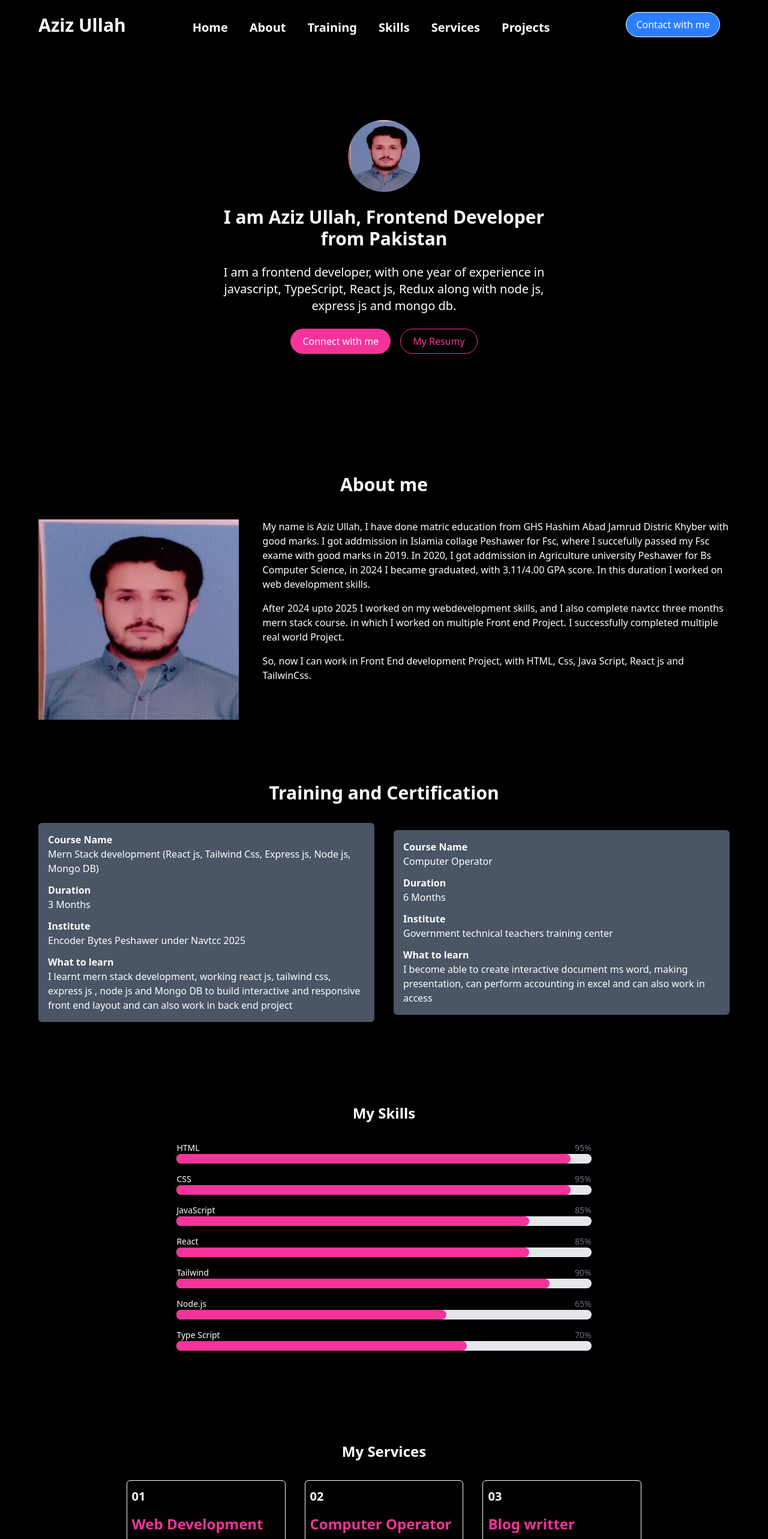
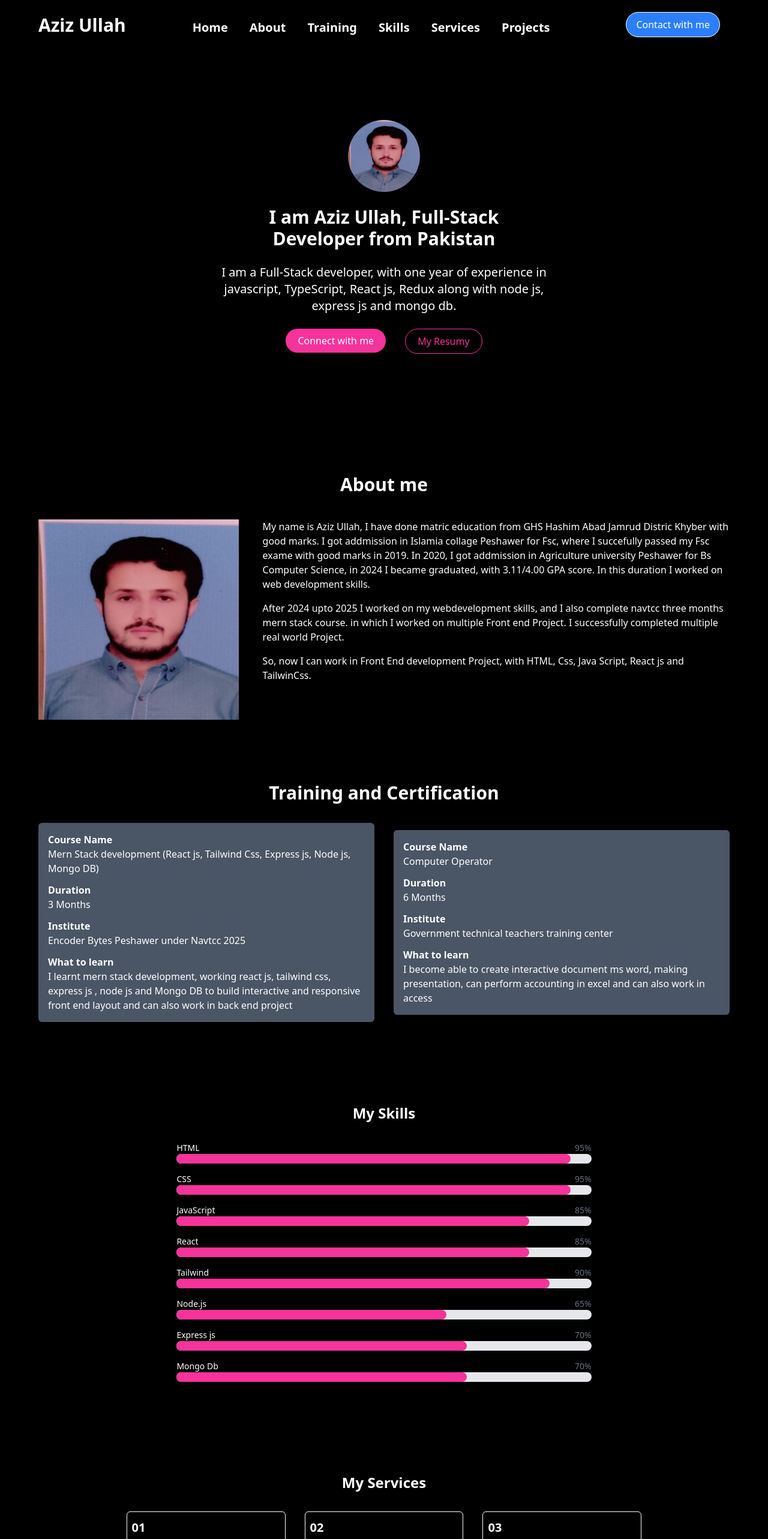
Before and after one commit to khan-afridi515/AzizPortFolio, a React (Vite) app: page / in a window 1280 px wide. Shown: the top 2566 px of the page at 60% size. Built offline with nearby package versions, Linux system fonts and the light colour scheme.

Commit message:
new changes

```diff
--- a/package.json
+++ b/package.json
@@ -11,6 +11,7 @@
   },
   "dependencies": {
     "@tailwindcss/vite": "^4.1.8",
+    "emailjs-com": "^3.2.0",
     "react": "^19.1.0",
     "react-dom": "^19.1.0",
     "react-router-dom": "^7.6.2",
--- a/src/About/AboutMe.jsx
+++ b/src/About/AboutMe.jsx
@@ -2,7 +2,7 @@ import React from 'react'
 
 const AboutMe = () => {
   return (
-    <div className='px-16 bg-black'>
+    <div className='px-16 bg-black w-full'>
 
        <h1 className='text-center text-white text-3xl font-bold'>About me</h1>
       <div className='flex md:flex-row flex-col md:justify-start justify-center md:items-start items-center gap-10 w-[100%] py-10'>
--- a/src/Project/projects.jsx
+++ b/src/Project/projects.jsx
@@ -49,7 +49,7 @@ const Project = () => {
   ]
 
   return (
-    <div className='bg-black py-16 px-16'>
+    <div className='w-full bg-black py-16 px-16'>
       <h1 className='text-3xl font-bold text-center pb-1 text-white'>Projects</h1>
       <p className='text-white text-center pb-10'>Click the photo to access the project</p>
       <h2 className='text-2xl font-bold text-yellow-200 py-5'>React Js Projects</h2>
--- a/src/Skills/skill.jsx
+++ b/src/Skills/skill.jsx
@@ -9,7 +9,8 @@ const Skill = () => {
         { name: "React", level:  85},
         { name: "Tailwind", level: 90},
         { name: "Node.js", level: 65 },
-        { name: "Type Script", level: 70}
+        { name: "Express js", level: 70},
+        { name: "Mongo Db", level: 70}
       ];
 
   return (
--- a/src/Training/Train.jsx
+++ b/src/Training/Train.jsx
@@ -16,7 +16,7 @@ const Train = () => {
         }
     ]
   return (
-    <div className='px-16 py-16 bg-black'>
+    <div className='px-16 py-16 bg-black w-full'>
         <h1 className='text-center text-white text-3xl font-bold'>Training and Certification</h1>
       <div className='w-full flex md:flex-row md-justify-start justify-center items-center flex-col gap-8 my-8'>
           {
--- a/src/contact/contacts.jsx
+++ b/src/contact/contacts.jsx
@@ -1,7 +1,41 @@
-import React from 'react'
+import React, { useRef } from 'react';
+import emailjs from 'emailjs-com';
 import "./contact.css";
 
+
+
 const Contacts = () => {
+
+  const form = useRef();
+
+  const sendEmail = (e) =>{
+     e.preventDefault();
+
+     emailjs
+     .sendForm(
+       'service_gihdgme',
+       'template_8ng52qa',
+        form.current,
+       'H4oqzQmLvTkqYswjq'
+
+     )
+     .then(
+      (result)=>{
+        alert("Message sent successfully!");
+        console.log(result.text);
+        e.target.reset;
+      },
+      (error)=>{
+        alert("Failed to sent message, please try again!");
+        console.log(error.text);
+      }
+     )
+  }
+
+  // service_id = service_gihdgme
+  // template_id = template_cbcrpuu
+  // public key = H4oqzQmLvTkqYswjq
+
   return (
     <div className='bg-black py-16 px-16 w-full'>
         <h1 className='text-3xl text-white font-bold text-center mb-12'>Contact me</h1>
@@ -26,21 +60,25 @@ const Contacts = () => {
       </div>
 
       <div className='flex flex-col gap-4 md:w-[46%] w-[95%]'>
-          <div className='flex flex-col gap-1 w-full'>
+        <form ref={form} action=""  onSubmit={sendEmail} className='flex flex-col gap-4'>
+        <div className='flex flex-col gap-1 w-full'>
             <label className='text-white'>Your name</label>
-            <input type="text"  className='w-full py-2 px-4 border border-white bg-gray-900 rounded-md outline-none text-white'></input>
+            <input type="text" name="name" className='w-full py-2 px-4 border border-white bg-gray-900 rounded-md outline-none text-white'></input>
           </div>
           <div className='flex flex-col gap-1 w-full'>
             <label className='text-white'>Your Email</label>
-            <input type="email" className='w-full py-2 px-4 border border-white bg-gray-900 rounded-md outline-none text-white'></input>
+            <input type="text" name="title" className='w-full py-2 px-4 border border-white bg-gray-900 rounded-md outline-none text-white'></input>
           </div>
           <div className='flex flex-col gap-1 w-full'>
           <label className='text-white'>Your message</label>
-          <textarea type="text" className='w-full h-30 rounded-md py-2 px-4 border border-white outline-none bg-gray-900 text-white'></textarea>
+          <textarea type="text" name="message" className='w-full h-30 rounded-md py-2 px-4 border border-white outline-none bg-gray-900 text-white'></textarea>
           </div>
           <div className='flex gap-1 w-full'>
-            <button className='px-4 py-1 bg-blue-500 text-xl cursor-pointer rounded-md sbmt'>Submit</button>
+            <button type="submit" className='px-4 py-1 bg-blue-500 text-xl cursor-pointer rounded-md sbmt'>Submit</button>
           </div>
+
+        </form>
+
       </div>
 
     </div>
--- a/src/hero/hero.jsx
+++ b/src/hero/hero.jsx
@@ -1,20 +1,22 @@
 import React from 'react'
 import "./hero.css";
+import { Link } from 'react-scroll';
+
 
 const Hero = () => {
   return (
-    <div className='flex flex-col py-50 px-8 justify-center items-center gap-6 bg-black'>
+    <div className='flex flex-col py-50 px-8 justify-center items-center gap-6 bg-black w-full'>
       <div className='w-30'>
         <img src="images/Aziz.jpg" className='w-[100%] rounded-full'></img>
       </div>
-      <div className='sm:w-150 w-110'>
-        <h1 className='text-3xl font-bold text-white w-[100%] text-center'>I am Aziz Ullah, Frontend Developer from Pakistan</h1>
+      <div className='sm:w-130 w-110'>
+        <h1 className='text-3xl font-bold text-white w-[100%] text-center'>I am Aziz Ullah, Full-Stack Developer from Pakistan</h1>
 
       </div>
-      <div className='sm:w-150 w-110'><p className='text-white md:w-[100%] w-[80%] text-center md:text-xl text-sm m-auto'>I am a frontend developer, with one year of experience in javascript, TypeScript, React js, Redux along with node js, express js and mongo db.</p></div>
+      <div className='sm:w-150 w-110'><p className='text-white md:w-[100%] w-[80%] text-center md:text-xl text-sm m-auto'>I am a Full-Stack developer, with one year of experience in javascript, TypeScript, React js, Redux along with node js, express js and mongo db.</p></div>
       <div className='flex gap-4'>
-        <button type="button" className='px-5 py-2 text-white bg-pink-500 rounded-full cnct'>Connect with me</button>
-        <button type="button" className='border border-pink-500 px-5 py-2 text-pink-500 rounded-full resumy'>My Resumy</button>
+      <Link to="contact" smooth={true} duration={600} className="mr-4 cursor-pointer"><button type="button" className='px-5 py-2 text-white bg-pink-500 rounded-full cnct'>Connect with me</button></Link>
+        <button type="button" className='border border-pink-500 px-5 py-2 text-pink-500 rounded-full resumy'><a href="/AzizCV.pdf" download>My Resumy</a></button>
       </div>
     </div>
   )
--- a/src/navbar/nav.jsx
+++ b/src/navbar/nav.jsx
@@ -21,7 +21,7 @@ const Nav = () => {
 
   return (
     <div className='fixed top-0 left-0 w-full'>
-      <div className=' flex justify-between px-16 py-4 bg-black'>
+      <div className=' flex justify-between px-16 py-4 bg-black mx-auto'>
         <div className='mt-2'>
              <h1 className='text-3xl font-bold text-white'>Aziz Ullah</h1>
         </div>
--- a/src/port.jsx
+++ b/src/port.jsx
@@ -11,15 +11,18 @@ import Contacts from './contact/contacts'
 
 const Port = ({sendItem}) => {
   return (
-    <div>
+    <div className='w-full'>
       <Nav/>
-      <section id="hero"><Hero/></section>
-      <section id="about"><AboutMe/></section>
-      <section id="train"><Train/></section>
-      <section id="skill"><Skill/></section>
-      <section id="service"><Services sendData={sendItem}/></section>
-      <section id="projecct"><Project/></section>
-      <section id="contact"><Contacts/></section>
+      <div className=''>
+      <section className="w-full" id="hero"><Hero/></section>
+      <section className="w-full" id="about"><AboutMe/></section>
+      <section className="w-full" id="train"><Train/></section>
+      <section className="w-full" id="skill"><Skill/></section>
+      <section className="w-full" id="service"><Services sendData={sendItem}/></section>
+      <section className="w-full" id="projecct"><Project/></section>
+      <section className="w-full" id="contact"><Contacts/></section>
+      </div>
+
     </div>
   )
 }
--- a/src/service/service.jsx
+++ b/src/service/service.jsx
@@ -8,7 +8,7 @@ const Service = ({digit, title, explain}) => {
         <h3 className='text-xl text-white font-bold'>0{digit}</h3>
         <h1 className='text-2xl font-bold text-pink-500'>{title}</h1>
         <p className='text-white'>{explain}</p>
-        <Link to="/"><h2 className='bg-blue-500 p-2 rounded-md cursor-pointer w-30 '>Go Back</h2></Link>
+        <Link to="/" className="mr-4 cursor-pointer"><h2 className='bg-blue-500 p-2 rounded-md cursor-pointer w-30 '>Go Back</h2></Link>
       </div>
     </div>
   )
```
Also changed, not shown: 2 other files (tests, documents, lock files or other folders).
